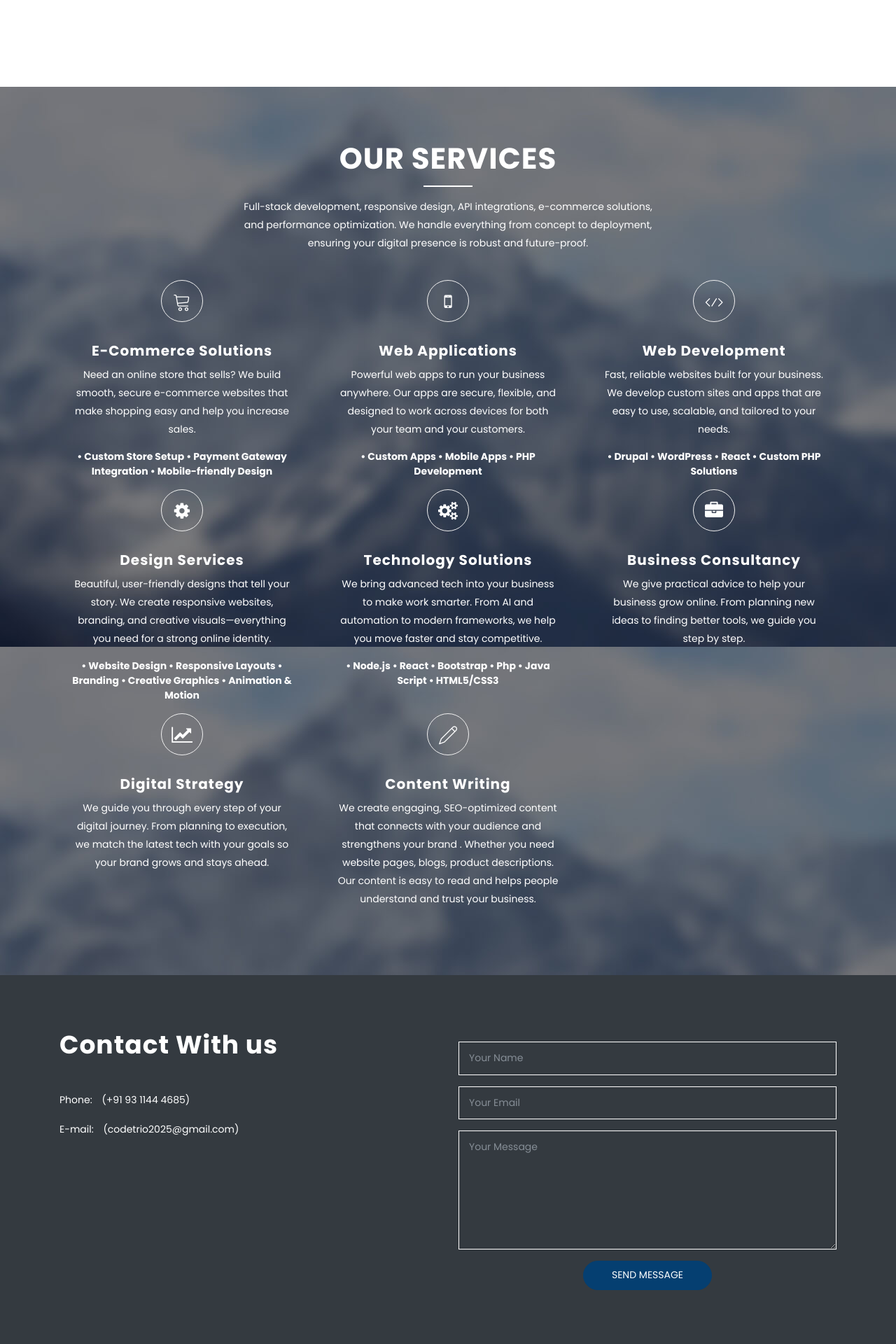
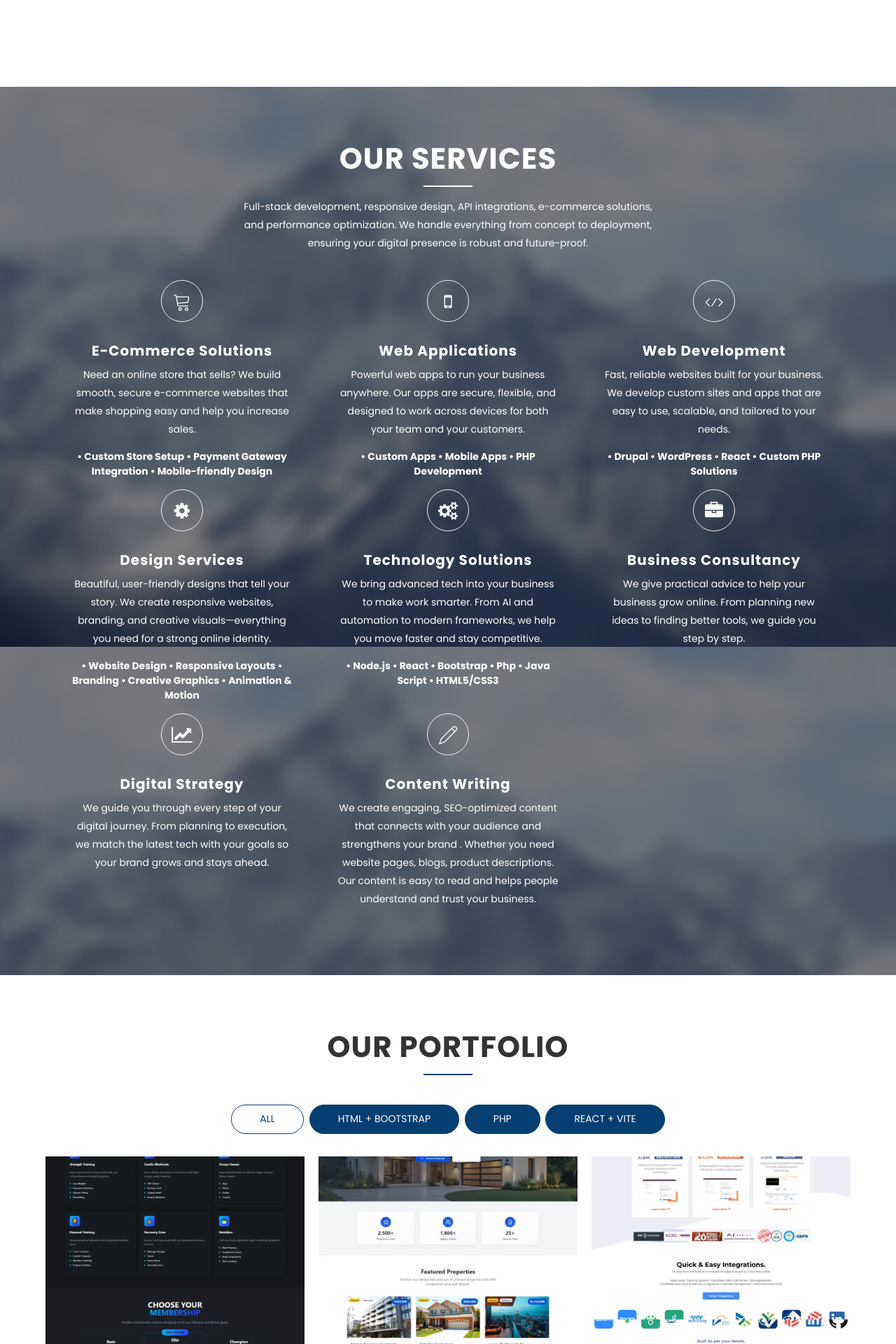
Before and after one commit to codetrios2025/codetriosprofile, a PHP site: page / in a window 1280 px wide. Shown: the part 720-2640 px from the top of the page at 70% size. Run offline with PHP 8.4, Linux system fonts and the light colour scheme; some libraries are stand-ins or nearby versions.

Commit message:
portfolio section

```diff
--- a/index.php
+++ b/index.php
@@ -51,9 +51,9 @@
               <li class="nav-item">
                 <a class="nav-link page-scroll" href="#features">Services</a>
               </li>
-              <!-- <li class="nav-item">
+              <li class="nav-item">
                 <a class="nav-link page-scroll" href="#portfolio">Portfolio</a>
-              </li> -->
+              </li>
               <li class="nav-item">
                 <a class="nav-link page-scroll" href="#contact">Contact</a>
               </li>
@@ -72,9 +72,9 @@
             <li>
               <a class="page-scroll" href="#features">Services</a>
             </li>
-            <!-- <li>
+            <li>
               <a class="page-scroll" href="#portfolio">Portfolio</a>
-            </li> -->
+            </li>
             <li>
               <a class="page-scroll" href="#contact">Contact</a>
             </li>
@@ -210,59 +210,82 @@
       </div>
     </section>
     <!-- Features Section End -->
+         <!-- Portfolio Section -->
+    <section id="portfolios" class="section">
+      <!-- Container Starts -->
+      <div class="container">
+        <div class="section-header">
+          <h2 class="section-title">Our Portfolio</h2>
+          <hr class="lines">
+        </div>
+        <div class="row">
+          <div class="col-md-12">
+            <!-- Portfolio Controller/Buttons -->
+            <div class="controls text-center">
+              <a class="filter active btn btn-common" data-filter="all">
+                All
+              </a>
+              <a class="filter btn btn-common" data-filter=".html">
+                HTML + Bootstrap
+              </a>
+              <a class="filter btn btn-common" data-filter=".php">
+                PHP
+              </a>
+              <a class="filter btn btn-common" data-filter=".react">
+                React + Vite
+              </a>
+            </div>
+            <!-- Portfolio Controller/Buttons Ends-->
+          </div>
 
-    <!-- Counter Section Start -->
-   <!--  <div class="counters section" data-stellar-background-ratio="0.5">
-      <div class="container">
-        <div class="row">
-          <div class="col-sm-6 col-md-3 col-lg-3">
-            <div class="facts-item">
-              <div class="icon">
-                <i class="lnr lnr-clock"></i>
-              </div>
-              <div class="fact-count">
-                <h3><span class="counter">1589</span></h3>
-                <h4>Working Hours</h4>
+          <!-- Portfolio Recent Projects -->
+          <div id="portfolio" class="row">
+            <div class="col-sm-6 col-md-4 col-lg-4 col-xl-4 mix react">
+              <div class="portfolio-item">
+                <div class="shot-item">
+                  <img src="img/portfolio/portfolio-thum01.png" alt="" />
+                  <a class="overlay lightbox" href="img/portfolio/portfolio01.png">
+                    <i class="lnr lnr-eye item-icon"></i>
+                  </a>
+                </div>
               </div>
             </div>
-          </div>
-          <div class="col-sm-6 col-md-3 col-lg-3">
-            <div class="facts-item">
-              <div class="icon">
-                <i class="lnr lnr-briefcase"></i>
-              </div>
-              <div class="fact-count">
-                <h3><span class="counter">699</span></h3>
-                <h4>Completed Projects</h4>
+            <div class="col-sm-6 col-md-4 col-lg-4 col-xl-4 mix php html">
+              <div class="portfolio-item">
+                <div class="shot-item">
+                  <img src="img/portfolio/portfolio-thum02.png" alt="" />
+                  <a class="overlay lightbox" href="img/portfolio/portfolio02.png">
+                    <i class="lnr lnr-eye item-icon"></i>
+                  </a>
+                </div>
               </div>
             </div>
-          </div>
-          <div class="col-sm-6 col-md-3 col-lg-3">
-            <div class="facts-item">
-              <div class="icon">
-                <i class="lnr lnr-user"></i>
-              </div>
-              <div class="fact-count">
-                <h3><span class="counter">203</span></h3>
-                <h4>No. of Clients</h4>
+            <div class="col-sm-6 col-md-4 col-lg-4 col-xl-4 mix react">
+              <div class="portfolio-item">
+                <div class="shot-item">
+                  <img src="img/portfolio/portfolio-thum03.png" alt="" />
+                  <a class="overlay lightbox" href="img/portfolio/portfolio03.png">
+                    <i class="lnr lnr-eye item-icon"></i>
+                  </a>
+                </div>
               </div>
             </div>
-          </div>
-          <div class="col-sm-6 col-md-3 col-lg-3">
-            <div class="facts-item">
-              <div class="icon">
-                <i class="lnr lnr-heart"></i>
-              </div>
-              <div class="fact-count">
-                <h3><span class="counter">1689</span></h3>
-                <h4>Peoples Love</h4>
+            <div class="col-sm-6 col-md-4 col-lg-4 col-xl-4 mix html">
+              <div class="portfolio-item">
+                <div class="shot-item">
+                  <img src="img/portfolio/portfolio-thum04.png" alt="" />
+                  <a class="overlay lightbox" href="img/portfolio/portfolio04.png">
+                    <i class="lnr lnr-eye item-icon"></i>
+                  </a>
+                </div>
               </div>
             </div>
           </div>
         </div>
       </div>
-    </div>-->
-    <!-- Counter Section End -->
+      <!-- Container Ends -->
+    </section>
+    <!-- Portfolio Section Ends -->
 
     <!-- Contact Section Start -->
     <section id="contact" class="section" data-stellar-background-ratio="-0.2">
```
